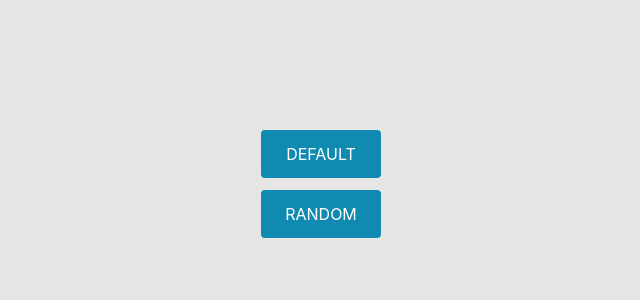
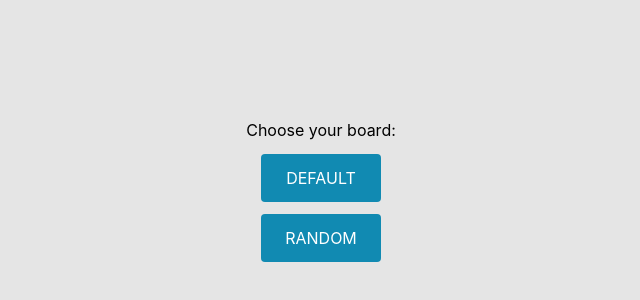
Before and after one commit to rblinde/qwixx-score, an Eleventy site: page src/index.html in a window 1280 px wide. Shown: the part 216-516 px from the top of the page, without its empty margins (319-959 px from the left). Built offline with nearby package versions, Linux system fonts and the light colour scheme; Eleventy itself is replaced by a stand-in of ours; files that its build step writes are made by us from their sources.

Commit message:
Added info text on menu page

```diff
--- a/src/index.html
+++ b/src/index.html
@@ -3,6 +3,7 @@ layout: base.njk
 ---
 
 <div class="btn-group">
+  <p>Choose your board:</p>
   <a href="{{- '/default/'|url -}}" class="btn">default</a>
   <a href="{{- '/random/'|url -}}" class="btn">random</a>
 </div>
```
